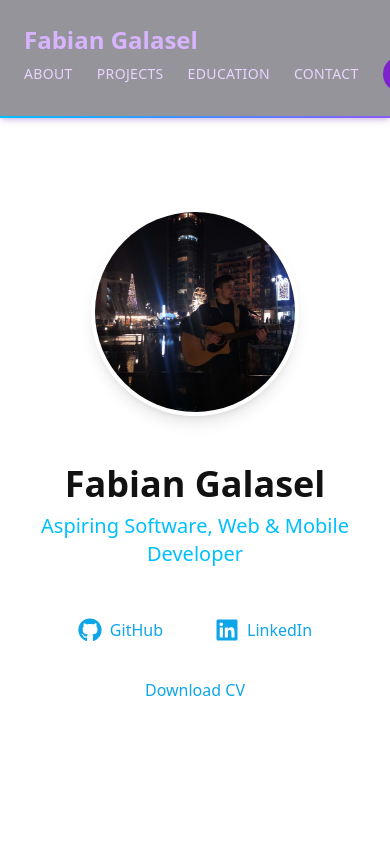
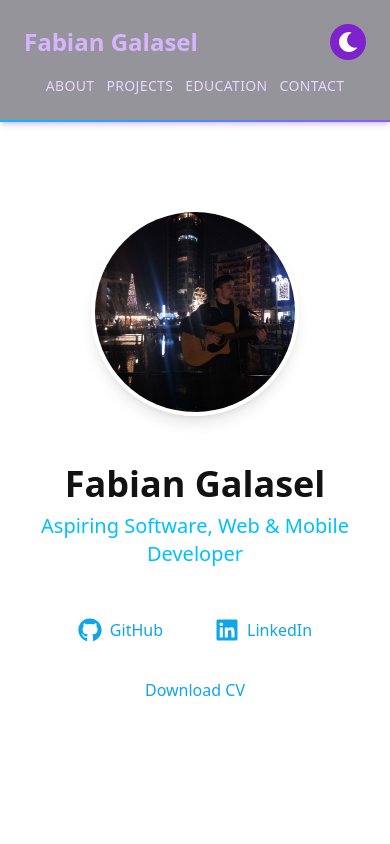
Before and after one commit to FabianC1/PortfolioWebsite, a React (Vite) app: page / in a window 390 px wide. Shown: the top 844 px of the page. Built offline with nearby package versions, Linux system fonts and the light colour scheme.

Commit message:
Fixed changes for mobile app related to toggle theme button, improved style on header

```diff
--- a/src/App.tsx
+++ b/src/App.tsx
@@ -237,7 +237,7 @@ function ProjectsSection() {
           {projects.map(({ title, description, url, icon, extraInfo }, index) => (
             <div key={index} className="project-card snap-center shrink-0 w-[calc(100vw-3rem)] sm:w-96">
 
-              <div className="project-card-content p-6 rounded-lg shadow-lg bg-darkPurple flex flex-col justify-between h-full">
+              <div className="project-card-content p-6 rounded-lg shadow-lg bg-inherit text-inherit flex flex-col justify-between h-full">
 
                 <div className="flex-1">
                   <h3 className="text-xl font-semibold mb-2 text-white cursor-default">
@@ -273,7 +273,7 @@ function ProjectsSection() {
                 {/* Extra info appears after animation completes */}
                 {extraInfo && (
                   <div className="project-extra">
-                    <p className="text-gray-400 text-sm">{extraInfo}</p>
+                    <p className="text-gray-700 dark:text-white text-sm">{extraInfo}</p>
                   </div>
                 )}
 
@@ -324,22 +324,31 @@ function App() {
 
       {/* Transparent Header */}
       <header
-        className="fixed top-0 w-full z-50 px-6 py-6 flex justify-between items-center flex-wrap bg-[rgba(18,18,31,0.45)] backdrop-blur-md shadow-md shadow-purple-800/20 gradient-border-b"
+        className="fixed top-0 w-full z-50 px-6 py-6 flex flex-wrap justify-between items-center bg-[rgba(18,18,31,0.45)] backdrop-blur-md shadow-md shadow-purple-800/20 gradient-border-b"
       >
-        <h1 className="text-2xl font-bold text-purple-300">Fabian Galasel</h1>
+        {/* Top row: Name and ThemeToggle */}
+        <div className="w-full flex justify-between items-center sm:w-auto">
+          <h1 className="text-2xl font-bold text-purple-300">Fabian Galasel</h1>
+          <div className="sm:hidden">
+            <ThemeToggle />
+          </div>
+        </div>
 
-        <div className="flex items-center gap-6">
-          <nav className="space-x-6 text-sm uppercase tracking-wide text-purple-200">
+        {/* Bottom row: Navigation and ThemeToggle on desktop */}
+        <div className="w-full flex justify-between items-center mt-4 sm:mt-0 sm:gap-6 sm:w-auto">
+          <nav className="w-full sm:w-auto text-sm sm:text-base uppercase tracking-wide text-purple-200 flex justify-center sm:justify-start gap-x-3 sm:gap-x-6 flex-wrap">
             <a href="#about" className="hover:text-white transition">About</a>
             <a href="#projects" className="hover:text-white transition">Projects</a>
             <a href="#education" className="hover:text-white transition">Education</a>
             <a href="#contact" className="hover:text-white transition">Contact</a>
           </nav>
 
-          {/* Theme toggle button */}
-          <ThemeToggle />
+          <div className="hidden sm:block">
+            <ThemeToggle />
+          </div>
         </div>
       </header>
+
 
 
       {/* Hero Section */}
--- a/tailwind.config.js
+++ b/tailwind.config.js
@@ -23,6 +23,7 @@ export default {
         slate: '#708090',
         arctic: '#E0FFFF',
         neonPurple: '#BF40FF',
+        white: '#FFFFFF',
       }
     },
 
```
